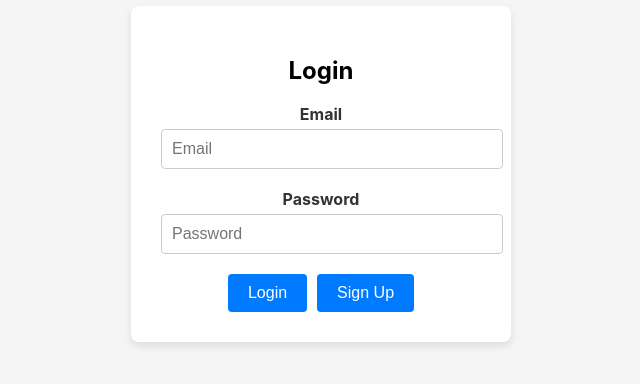
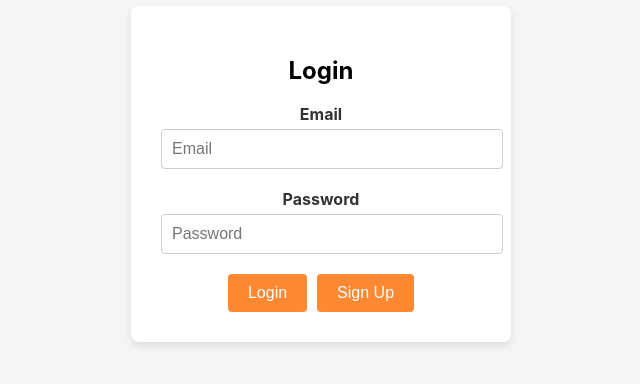
Before and after one commit to trpallin/task-pro, a React (Create React App) app in the folder frontend/: page / in a window 1280 px wide. Shown: the part 226-610 px from the top of the page, without its empty margins (319-959 px from the left). Built offline with nearby package versions, Linux system fonts and the light colour scheme.

Commit message:
add button variants

```diff
--- a/frontend/src/components/Button.js
+++ b/frontend/src/components/Button.js
@@ -2,13 +2,13 @@ import React from 'react';
 import PropTypes from 'prop-types';
 import styles from './Button.module.css';
 
-const Button = ({ children, onClick, type = "button", disabled = false, className = "" }) => {
+const Button = ({ children, onClick, type = "button", disabled = false, className = "" , variant = "default"}) => {
     return (
         <button
             type={type}
             onClick={onClick}
             disabled={disabled}
-            className={`${styles.button} ${className}`}
+            className={`${styles.button} ${styles[variant]} ${className}`}
         >
             {children}
         </button>
@@ -21,6 +21,7 @@ Button.propTypes = {
     type: PropTypes.oneOf(["button", "submit", "reset"]),
     disabled: PropTypes.bool,
     className: PropTypes.string,
+    variant: PropTypes.oneOf(["default", "confirm", "cancel"])
 };
 
 export default Button;
--- a/frontend/src/components/Button.module.css
+++ b/frontend/src/components/Button.module.css
@@ -1,16 +1,39 @@
 .button {
     padding: 10px 20px;
-    background-color: #007bff;
-    color: white;
-    border: none;
     border-radius: 4px;
     font-size: 16px;
     cursor: pointer;
     transition: background-color 0.3s ease;
 }
 
-.button:hover {
-    background-color: #0056b3;
+.default {
+    background-color: #ff8933;
+    color: #ffffff;
+    border: none;
+}
+
+.default:hover {
+    background-color: #e57a2d;
+}
+
+.confirm {
+    background-color: #28a745;
+    color: white;
+    border: none;
+}
+
+.confirm:hover {
+    background-color: #218838;
+}
+
+.cancel {
+    background-color: #dc3545;
+    color: white;
+    border: none;
+}
+
+.cancel:hover {
+    background-color: #c82333;
 }
 
 .button:disabled {
```
